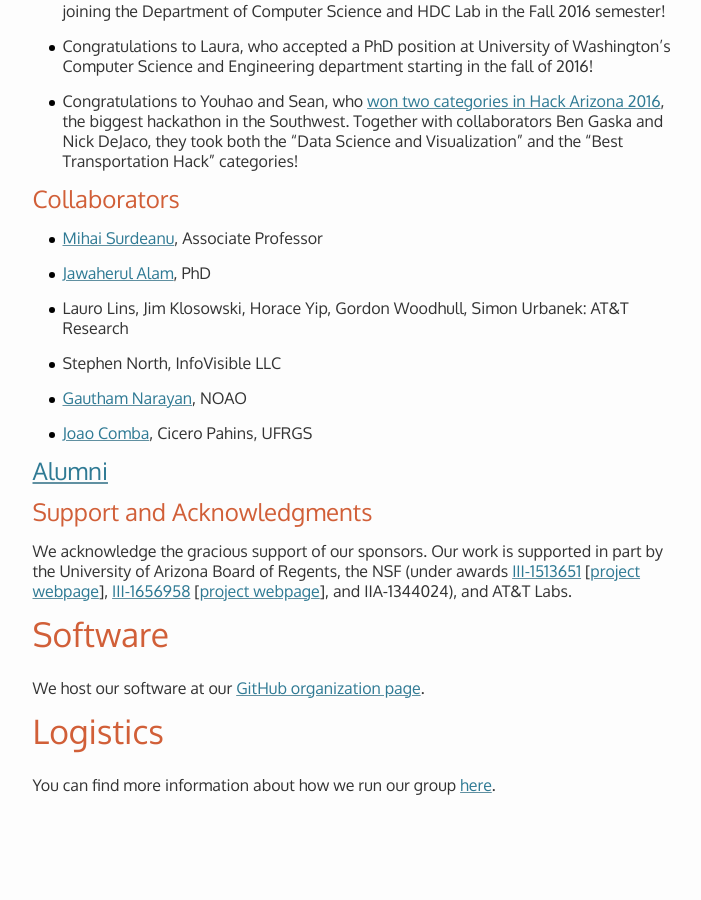
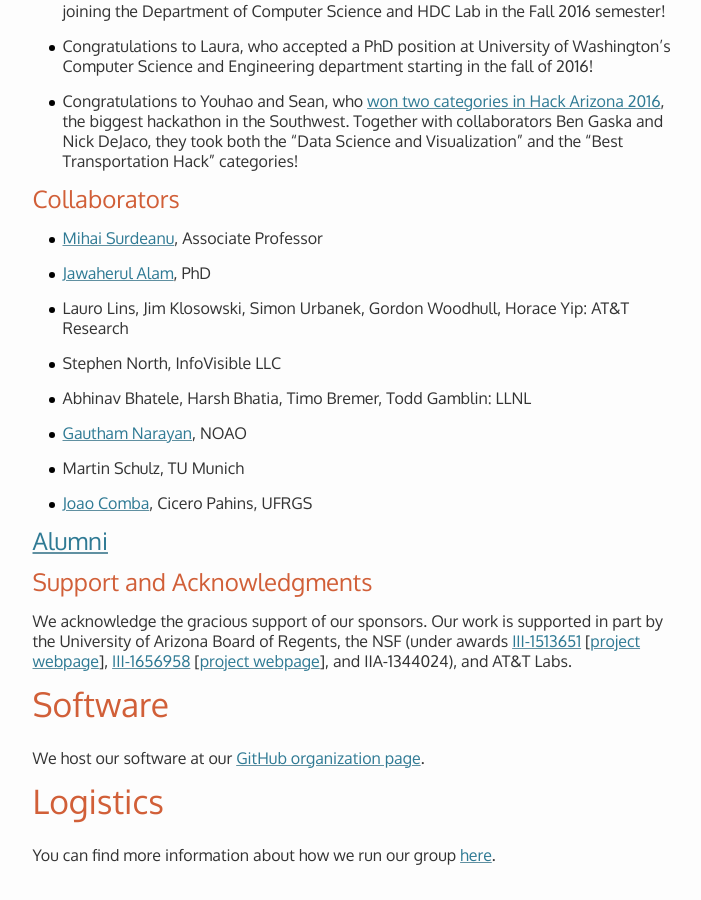
Before and after one commit to hdc-arizona/hdc-arizona.github.io, a Jekyll site: the page built from index.md, in a window 1280 px wide and 900 px high, scrolled down 1705 px. Shown: the whole window, without its empty margins (135-836 px from the left). Built offline with Jekyll 4.4.1, drawn with Linux system fonts in a browser that asks for light colours; before the commit the page ends 2535 px from its top, so only the background shows below that.

Commit message:
Re-order collaborators, add LLNL folks.

```diff
--- a/index.md
+++ b/index.md
@@ -67,17 +67,26 @@ We are part of the
 
 ### Collaborators
 
+
 * [Mihai Surdeanu](http://www.surdeanu.info/mihai/), Associate Professor
 
 * [Jawaherul Alam](http://www.cs.arizona.edu/~mjalam/), PhD
 
-* Lauro Lins, Jim Klosowski, Horace Yip, Gordon Woodhull, Simon Urbanek: AT&T Research
+* Lauro Lins, Jim Klosowski, Simon Urbanek, Gordon Woodhull, Horace Yip: AT&T Research
 
 * Stephen North, InfoVisible LLC
 
+* Abhinav Bhatele, Harsh Bhatia, Timo Bremer, Todd Gamblin: LLNL
+
 * [Gautham Narayan](http://ast.noao.edu/about/people/narayan), NOAO
 
+* Martin Schulz, TU Munich
+
 * [Joao Comba](http://www.inf.ufrgs.br/~comba/), Cicero Pahins, UFRGS
+
+
+
+
 
 ### [Alumni](/alumni/)
 
```
